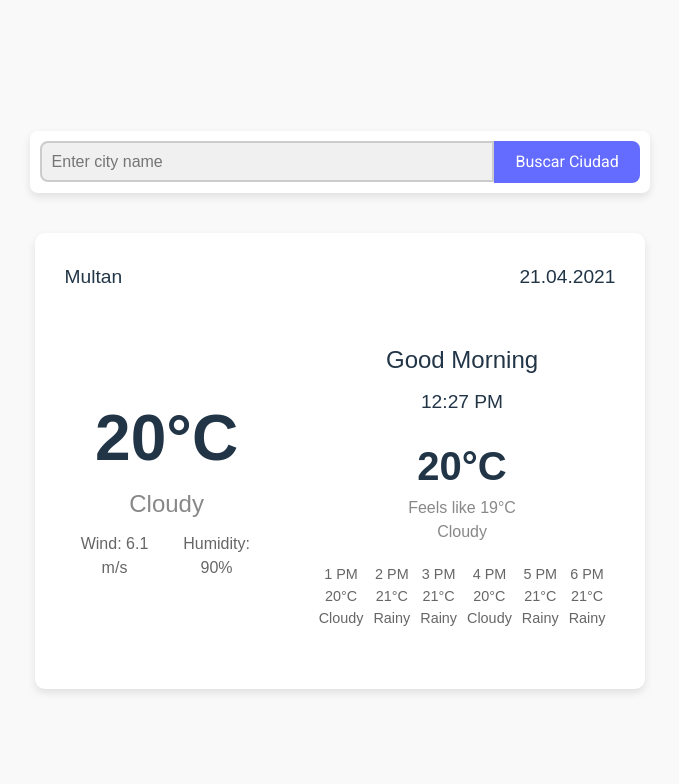
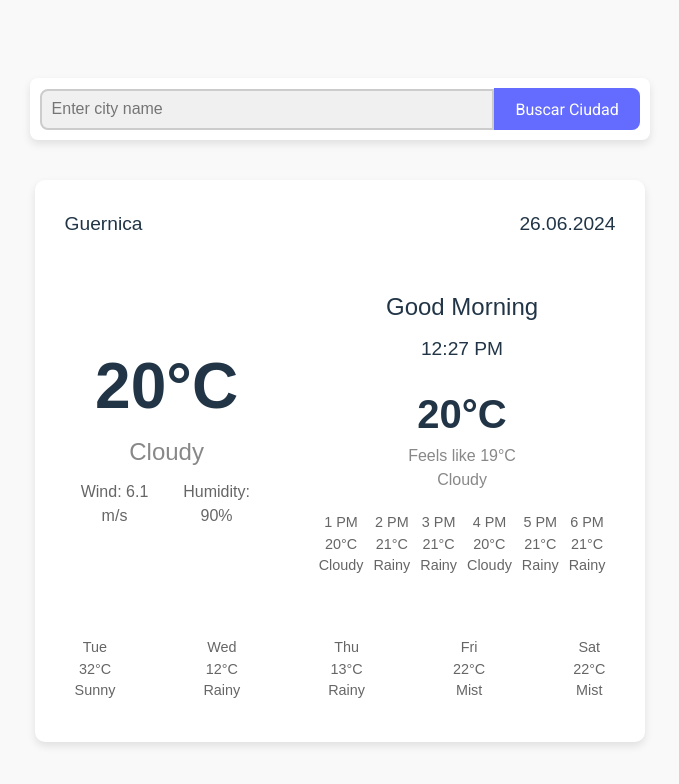
Before and after one commit to EmanuelMVera/WeatherProject, a React (Vite) app: page / in a window 1280 px wide. Shown: the top 784 px of the page, without its empty margins (300-979 px from the left). Built offline with nearby package versions, Linux system fonts and the light colour scheme; no server answers.

Commit message:
Creacion de json para probar componentes y creacion del componente Forecast

```diff
--- a/src/App.jsx
+++ b/src/App.jsx
@@ -1,61 +1,36 @@
 import React, { useState } from "react";
 import "./App.css";
+import weatherData from "./utils/weatherData.json";
 import CitySearch from "./components/CitySearch";
 import Header from "./components/Header";
 import Main from "./components/Main";
 import Sidebar from "./components/Sidebar";
+import Forecast from "./components/Forecast";
 
 function App() {
   const [datos, setDatos] = useState(null);
   console.log("Datos formateados: " + datos);
 
-  // Datos de prueba
-  const location = "Multan";
-  const date = "21.04.2021";
-  const temperature = 20;
-  const description = "Cloudy";
-  const windSpeed = 6.1;
-  const humidity = 90;
-  const greeting = "Good Morning";
-  const time = "12:27 PM";
-  const currentTemp = 20;
-  const feelsLike = 19;
-  const currentCondition = "Cloudy";
-  const hourlyForecast = [
-    { time: "1 PM", temp: 20, condition: "Cloudy" },
-    { time: "2 PM", temp: 21, condition: "Rainy" },
-    { time: "3 PM", temp: 21, condition: "Rainy" },
-    { time: "4 PM", temp: 20, condition: "Cloudy" },
-    { time: "5 PM", temp: 21, condition: "Rainy" },
-    { time: "6 PM", temp: 21, condition: "Rainy" },
-  ];
-  const forecast = [
-    { day: "Tue", temp: 32, condition: "Sunny" },
-    { day: "Wed", temp: 12, condition: "Rainy" },
-    { day: "Thu", temp: 13, condition: "Rainy" },
-    { day: "Fri", temp: 22, condition: "Mist" },
-    { day: "Sat", temp: 22, condition: "Mist" },
-  ];
-
   return (
     <div className="app-container">
       <CitySearch setDatos={setDatos} />
       <div className="weather-app">
-        <Header location={location} date={date} />
+        <Header location={weatherData.location} date={weatherData.date} />
         <Main
-          temperature={temperature}
-          description={description}
-          windSpeed={windSpeed}
-          humidity={humidity}
+          temperature={weatherData.temperature}
+          description={weatherData.description}
+          windSpeed={weatherData.windSpeed}
+          humidity={weatherData.humidity}
         />
         <Sidebar
-          greeting={greeting}
-          time={time}
-          currentTemp={currentTemp}
-          feelsLike={feelsLike}
-          currentCondition={currentCondition}
-          hourlyForecast={hourlyForecast}
+          greeting={weatherData.greeting}
+          time={weatherData.time}
+          currentTemp={weatherData.currentTemp}
+          feelsLike={weatherData.feelsLike}
+          currentCondition={weatherData.currentCondition}
+          hourlyForecast={weatherData.hourlyForecast}
         />
+        <Forecast forecast={weatherData.forecast} />
       </div>
     </div>
   );
--- /dev/null
+++ b/src/components/Forecast.jsx
@@ -0,0 +1,18 @@
+import React from "react";
+import styles from "./styles/forecast.module.css";
+
+const Forecast = ({ forecast }) => {
+  return (
+    <div className={styles.forecast}>
+      {forecast.map((item, index) => (
+        <div key={index} className={styles.forecastItem}>
+          <div>{item.day}</div>
+          <div>{item.temp}°C</div>
+          <div>{item.condition}</div>
+        </div>
+      ))}
+    </div>
+  );
+};
+
+export default Forecast;
--- /dev/null
+++ b/src/components/styles/forecast.module.css
@@ -0,0 +1,14 @@
+.forecast {
+  grid-column: span 2;
+  display: flex;
+  justify-content: space-between;
+  padding: 20px;
+  background-color: #ffffff;
+  border-radius: 10px;
+}
+
+.forecastItem {
+  text-align: center;
+  font-size: 0.9rem;
+  color: #666666;
+}
--- /dev/null
+++ b/src/utils/weatherData.json
@@ -0,0 +1,28 @@
+{
+    "location": "Guernica",
+    "date": "26.06.2024",
+    "temperature": 20,
+    "description": "Cloudy",
+    "windSpeed": 6.1,
+    "humidity": 90,
+    "greeting": "Good Morning",
+    "time": "12:27 PM",
+    "currentTemp": 20,
+    "feelsLike": 19,
+    "currentCondition": "Cloudy",
+    "hourlyForecast": [
+      { "time": "1 PM", "temp": 20, "condition": "Cloudy" },
+      { "time": "2 PM", "temp": 21, "condition": "Rainy" },
+      { "time": "3 PM", "temp": 21, "condition": "Rainy" },
+      { "time": "4 PM", "temp": 20, "condition": "Cloudy" },
+      { "time": "5 PM", "temp": 21, "condition": "Rainy" },
+      { "time": "6 PM", "temp": 21, "condition": "Rainy" }
+    ],
+    "forecast": [
+      { "day": "Tue", "temp": 32, "condition": "Sunny" },
+      { "day": "Wed", "temp": 12, "condition": "Rainy" },
+      { "day": "Thu", "temp": 13, "condition": "Rainy" },
+      { "day": "Fri", "temp": 22, "condition": "Mist" },
+      { "day": "Sat", "temp": 22, "condition": "Mist" }
+    ]
+  }
```
